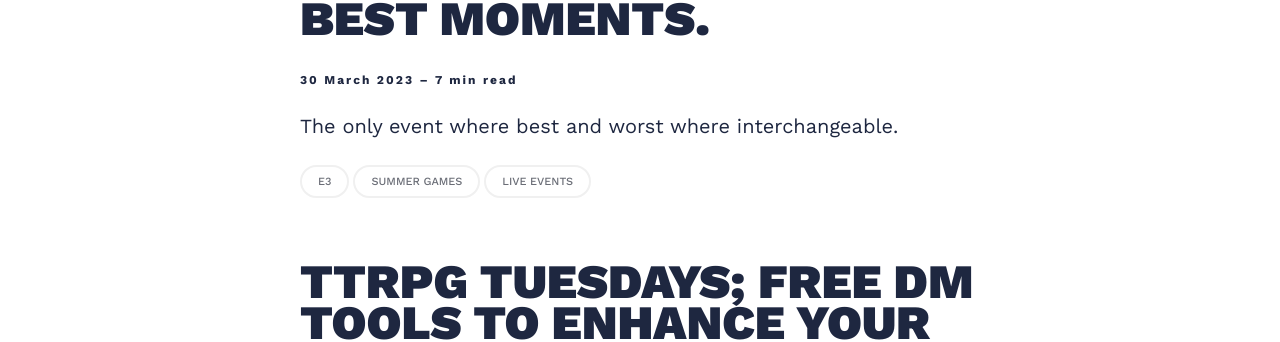
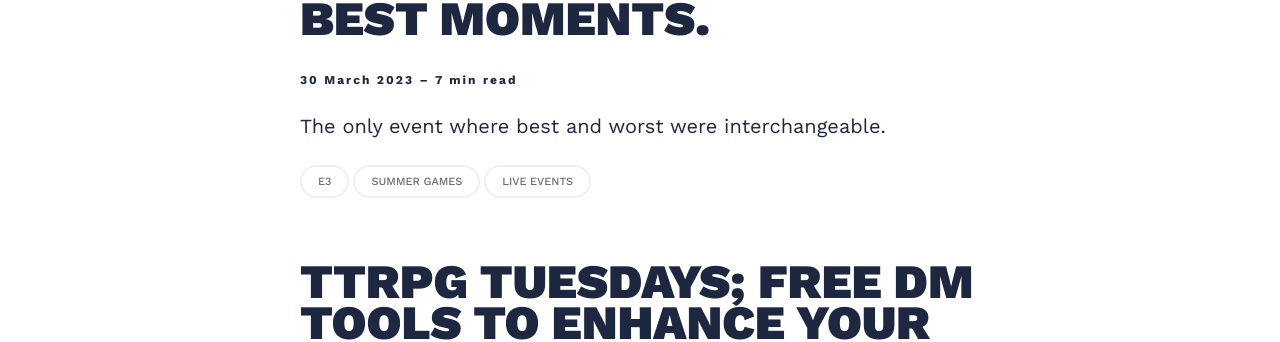
Before and after one commit to EthanPierce723/ethanpierce.github.io, a Jekyll site: the page built from index.html, in a window 1280 px wide. Shown: the part 774-1116 px from the top of the page. Built offline with Jekyll 4.4.1, drawn with Linux system fonts in a browser that asks for light colours; nearby versions of some CDN libraries; the list of posts is cut into pages by our own code.

Commit message:
title correction, banner photo correction

```diff
--- a/_posts/2023-03-30-E3-is-Dead copy.markdown
+++ b/_posts/2023-03-30-E3-is-Dead copy.markdown
@@ -1,9 +1,9 @@
 ---
 layout: post
 title:  E3 is Dead. An Ode to its Best Moments.
-description: The only event where best and worst where interchangeable.
+description: The only event where best and worst were interchangeable.
 date:   2023-03-30 15:01:35 +0300
-image:  '/images/DNDBanner.JPG'
+image:  '/images/e3-convention.JPG'
 tags:   [E3, Summer Games, Live Events]
 ---
 [E3 is dead.](https://twitter.com/E3/status/1641546610218811393) More accurately, as best stated by this article on Kotaku, [it was killed.](https://kotaku.com/e3-2023-canceled-why-nintendo-sony-microsoft-la-rip-1850285780) But regardless, it is no more. A bygone era. A moment in time. A beautiful creature, gone the way of the dodo. It exists now only in VODs and our increasingly deteriorating memories. But regardless, it is no more. A bygone era. A moment in time.
```
Also changed, not shown: images/e3-convention.JPG (added).
